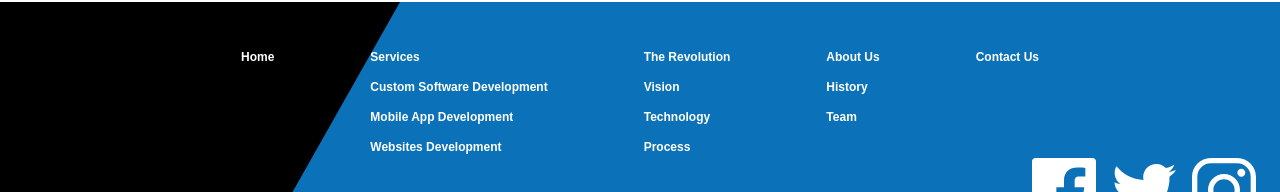
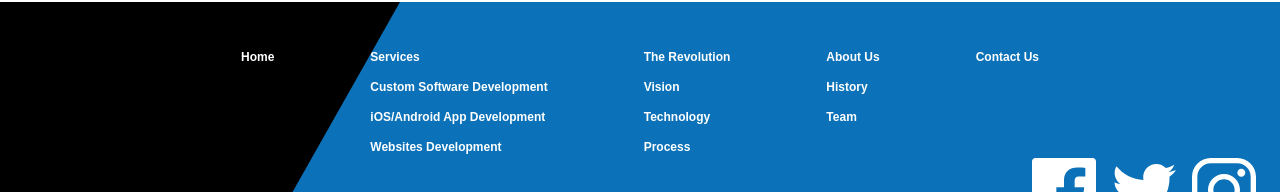
Before and after one commit to FranciscoJavierMartin/arcdevelopment, a React (Create React App) app: page / in a window 1280 px wide. Shown: the part 1004-1196 px from the top of the page. Built offline with nearby package versions, Linux system fonts and the light colour scheme.

Commit message:
Fixed name for mobile development

```diff
--- a/src/components/ui/Footer.tsx
+++ b/src/components/ui/Footer.tsx
@@ -134,7 +134,7 @@ const Footer: React.FC<IFooterProps> = ({
                   setSelectedIndex(2);
                 }}
               >
-                Mobile App Development
+                iOS/Android App Development
               </Grid>
               <Grid
                 item
--- a/src/components/ui/Header.tsx
+++ b/src/components/ui/Header.tsx
@@ -208,7 +208,7 @@ const Header: React.FC<IHeaderProps> = ({
       selectedIndex: 1,
     },
     {
-      name: 'Mobile App Development',
+      name: 'iOS/Android App Development',
       link: MOBILE_APPS_PAGE,
       activeIndex: 1,
       selectedIndex: 2,
```
